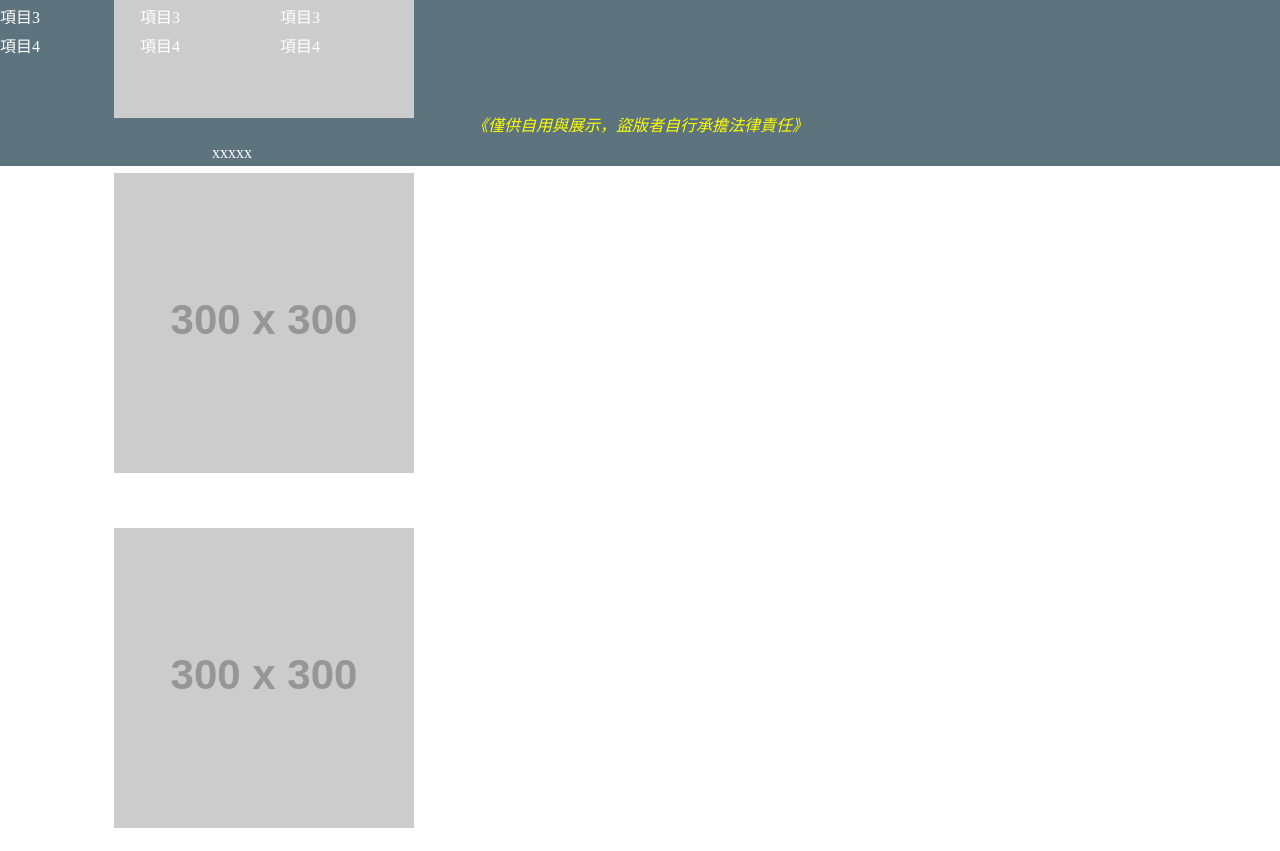
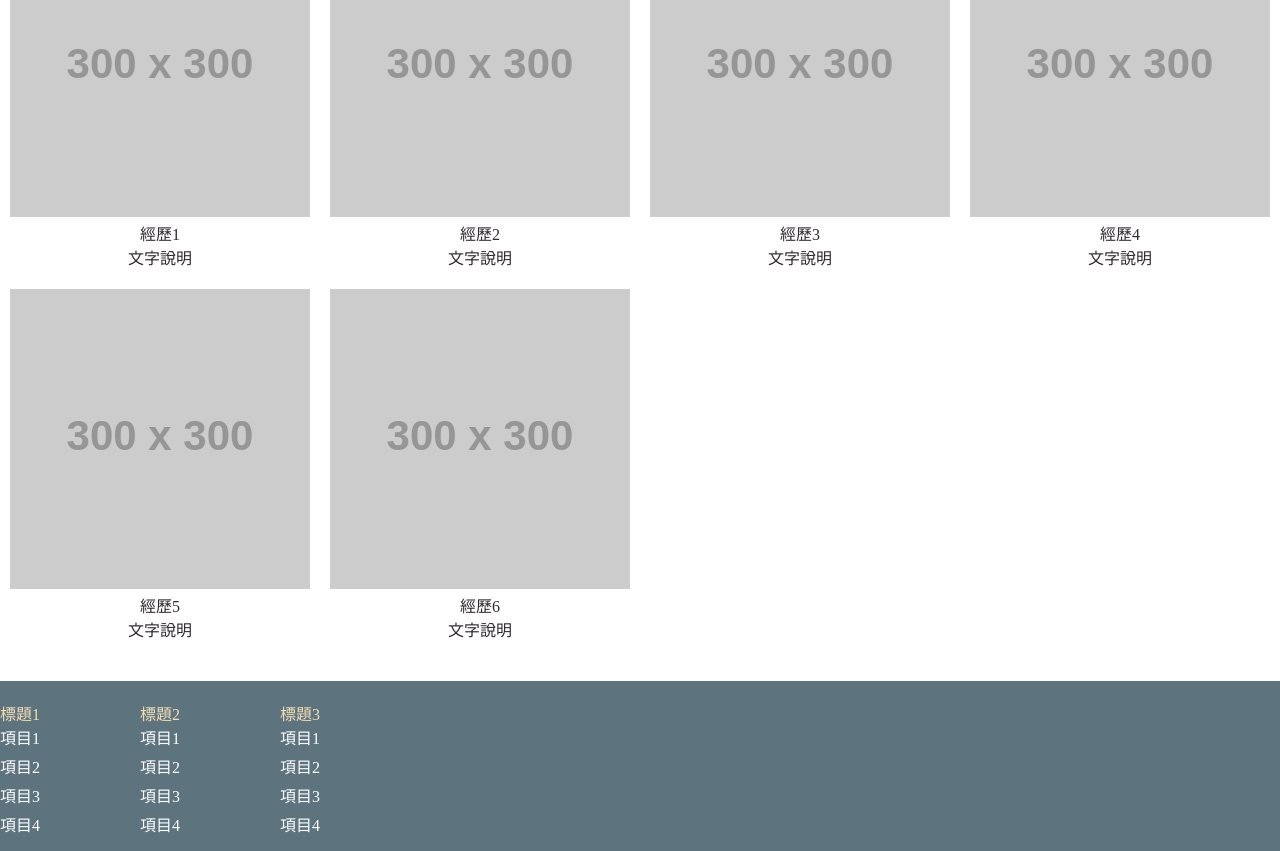
Before and after one commit to jim527mba/jim527mba.github.io, a plain HTML site: page ex_list.html in a window 1280 px wide. Shown: the part 676-1527 px from the top of the page. Drawn offline with Linux system fonts and the light colour scheme; placeholder pictures from the web are drawn by us.

Commit message:
jv-0616-1029
第三版

```diff
--- a/ex_list.html
+++ b/ex_list.html
@@ -33,6 +33,7 @@ header
                     <a href="ex_list.html">工作經歷</a>
                 </h4>
 
+                <!-- ============================== -->
                 <ul>
                     <li><a href="">Y20XX-M00</a></li>
                     <li><a href="">Y20XX-M00</a></li>
@@ -44,20 +45,46 @@ header
             </div>
             <div class="row">
                 <h4>最近經歷</h4>
-                <ul>
-                    <li class="col-4">
-                        <img src="https://via.placeholder.com/300" alt="">xxxxx</img>
-                        <img src="https://via.placeholder.com/300" alt="">xxxxx</img>
-                        <img src="https://via.placeholder.com/300" alt="">xxxxx</img>
-                        <img src="https://via.placeholder.com/300" alt="">xxxxx</img>
-                        <img src="https://via.placeholder.com/300" alt="">xxxxx</img>
-                        <img src="https://via.placeholder.com/300" alt="">xxxxx</img>
-                    </li>
-                </ul>
             </div>
         </section>
 
+        <!-- ============================== -->
 
+        <div class="container">
+            <h2>工作經歷</h2>
+            <div class="row">
+                <div class="col-4">
+                    <img src="https://via.placeholder.com/300" alt="" class="img-fluid">
+                    <p class="title"><a href="#">經歷1</a></p>
+                    <p class="description">文字說明</p>
+                </div>
+                <div class="col-4">
+                    <img src="https://via.placeholder.com/300" alt="" class="img-fluid">
+                    <p class="title"><a href="#">經歷2</a></p>
+                    <p class="description">文字說明</p>
+                </div>
+                <div class="col-4">
+                    <img src="https://via.placeholder.com/300" alt="" class="img-fluid">
+                    <p class="title"><a href="#">經歷3</a></p>
+                    <p class="description">文字說明</p>
+                </div>
+                <div class="col-4">
+                    <img src="https://via.placeholder.com/300" alt="" class="img-fluid">
+                    <p class="title"><a href="#">經歷4</a></p>
+                    <p class="description">文字說明</p>
+                </div>
+                <div class="col-4">
+                    <img src="https://via.placeholder.com/300" alt="" class="img-fluid">
+                    <p class="title"><a href="#">經歷5</a></p>
+                    <p class="description">文字說明</p>
+                </div>
+                <div class="col-4">
+                    <img src="https://via.placeholder.com/300" alt="" class="img-fluid">
+                    <p class="title"><a href="#">經歷6</a></p>
+                    <p class="description">文字說明</p>
+                </div>
+            </div>
+        </div>
 
 
 
```
